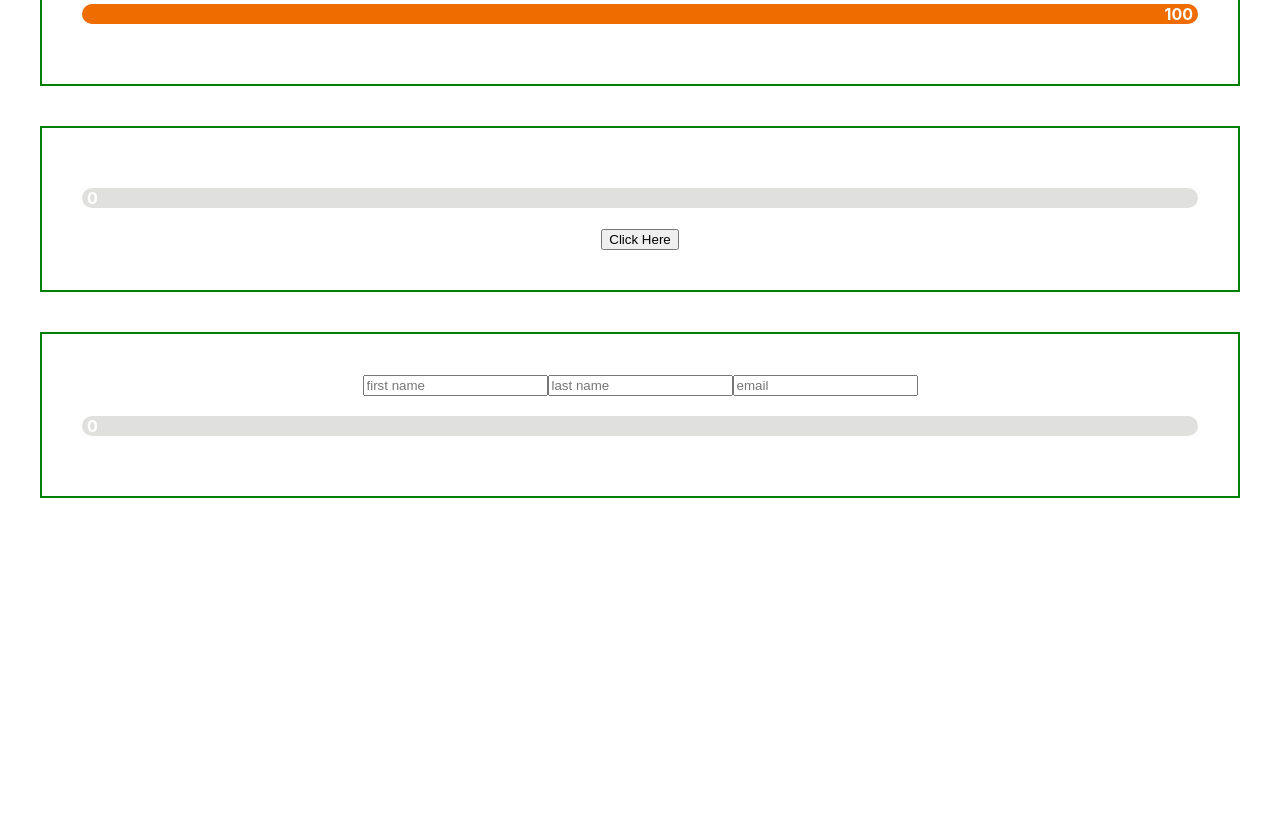
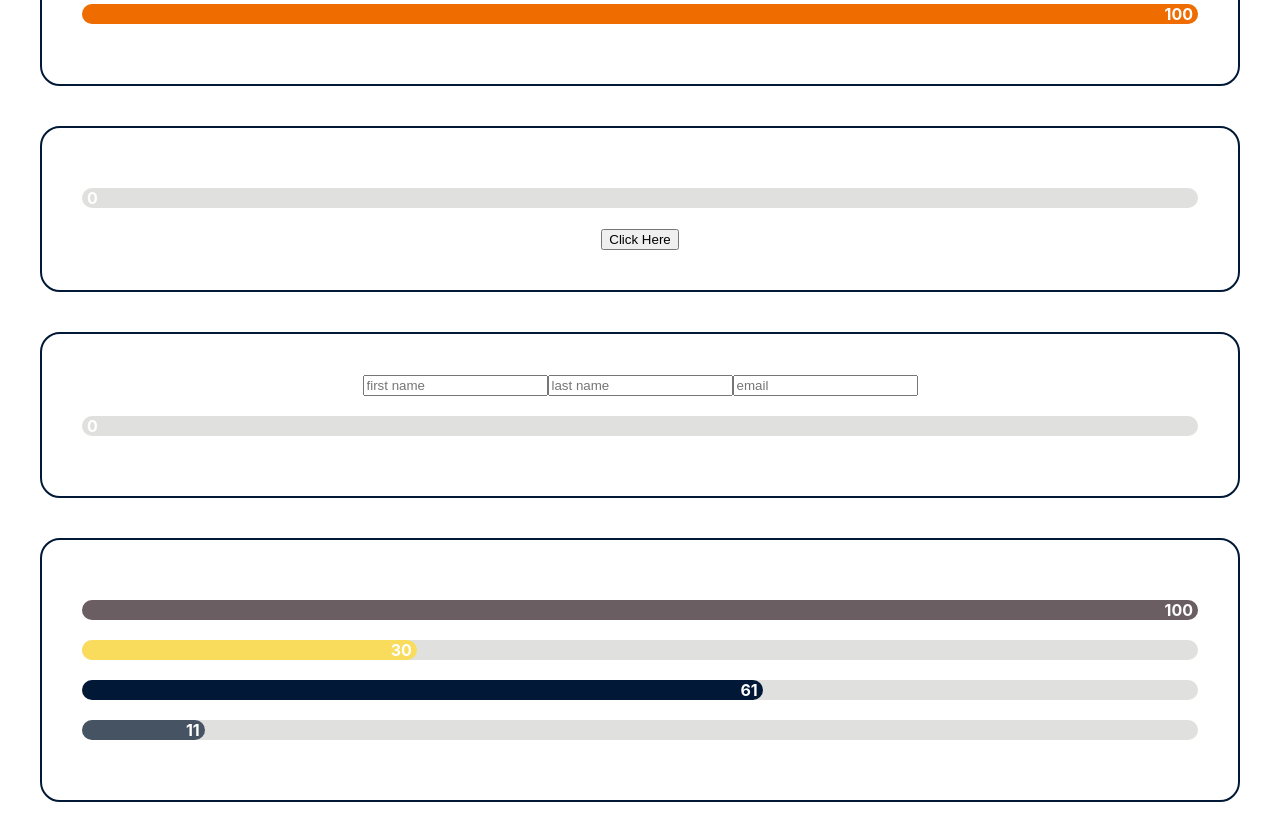
Before and after one commit to Henrynunez112/HenrysReactProgressBar, a React (Create React App) app in the folder henry_progress_bar/: page / in a window 1280 px wide. Shown: the part 300-1140 px from the top of the page. Before the commit the page ends 838 px from the top, so only its background shows below. Built offline with nearby package versions, Linux system fonts and the light colour scheme.

Commit message:
progress bars with random loading function

```diff
--- a/henry_progress_bar/src/App.css
+++ b/henry_progress_bar/src/App.css
@@ -9,12 +9,13 @@
   text-align: center;
 }
 
-.fixedBar, .counterBar, .formBar{
+.fixedBar, .counterBar, .formBar, .randomBar{
   display: flex;
   flex-direction: column;
   justify-content: center;
   align-content: center;
-  border: 2px solid green;
+  border: 2px solid #011936;
+  border-radius: 20px;
   padding: 40px;
   margin: 20px;
 }
--- a/henry_progress_bar/src/App.js
+++ b/henry_progress_bar/src/App.js
@@ -2,6 +2,7 @@ import './App.css';
 import ProgressBar from "../src/Component/ProgressBar/ProgressBar";
 import CounterProgressBar from "../src/Component/ProgressBar/CounterProgressBar"
 import FormAndProgressBar from './Component/ProgressBar/FormAndProgressBar';
+import RandomBar from "./Component/ProgressBar/RandomBar"
 
 const testData = [
   { bgColor: "#6a1b9a", completed: 10 },
@@ -29,6 +30,9 @@ function App() {
       <div className="formBar">
         <FormAndProgressBar />
       </div>
+      <div className="randomBar">
+        <RandomBar />
+      </div>
     </div>
   );
 }
--- a/henry_progress_bar/src/Component/ProgressBar/ProgressBar.js
+++ b/henry_progress_bar/src/Component/ProgressBar/ProgressBar.js
@@ -16,7 +16,7 @@ const ProgressBar = ({ bgColor, completed }) => {
     backgroundColor: bgColor,
     borderRadius: 'inherit',
     textAlign: 'right',
-    transition: 'width 1s ease-in-out'
+    // transition: 'width 0.5s ease-in-out'
   }
 
   const labelStyles = {
--- /dev/null
+++ b/henry_progress_bar/src/Component/ProgressBar/RandomBar.js
@@ -0,0 +1,27 @@
+import React, {useEffect, useState} from 'react';
+import ProgressBar from "./ProgressBar.js"
+const RandomBar = () =>{
+    const [complete, setComplete] = useState(0);
+    const [yellow, setYellow] = useState(0);
+    const [blue, setBlue] = useState(0);
+    const [darkBlue, setDarkBlue] = useState(0);
+
+    useEffect(() =>{
+         setInterval(() => {setComplete(Math.floor(Math.random() * 100) + 1)}, 500);
+         setInterval(() => {setYellow(Math.floor(Math.random() * 100) + 1)}, 1000);
+         setInterval(() => {setBlue(Math.floor(Math.random() * 100) + 1)}, 1500);
+         setInterval(() => {setDarkBlue(Math.floor(Math.random() * 100) + 1)}, 800);
+    },[]);
+
+
+    return(
+      <div>
+          <ProgressBar bgColor="#6B5E62" completed={complete} />
+          <ProgressBar bgColor="#F9DC5C" completed={yellow} />
+          <ProgressBar bgColor="#011936" completed={blue} />
+          <ProgressBar bgColor="#465362" completed={darkBlue} />
+      </div>
+
+    )
+};
+export default RandomBar;
```
Also changed, not shown: 1 other file (tests, documents, lock files or other folders).
